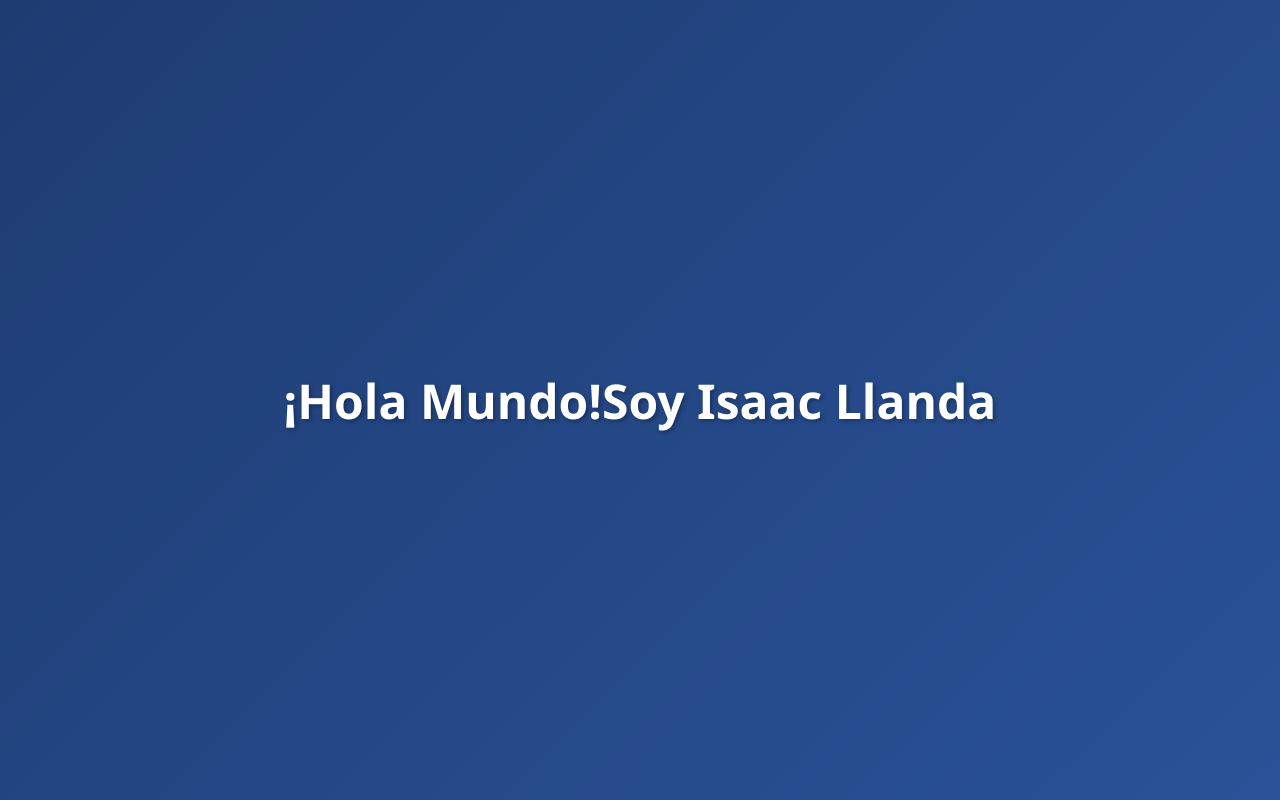
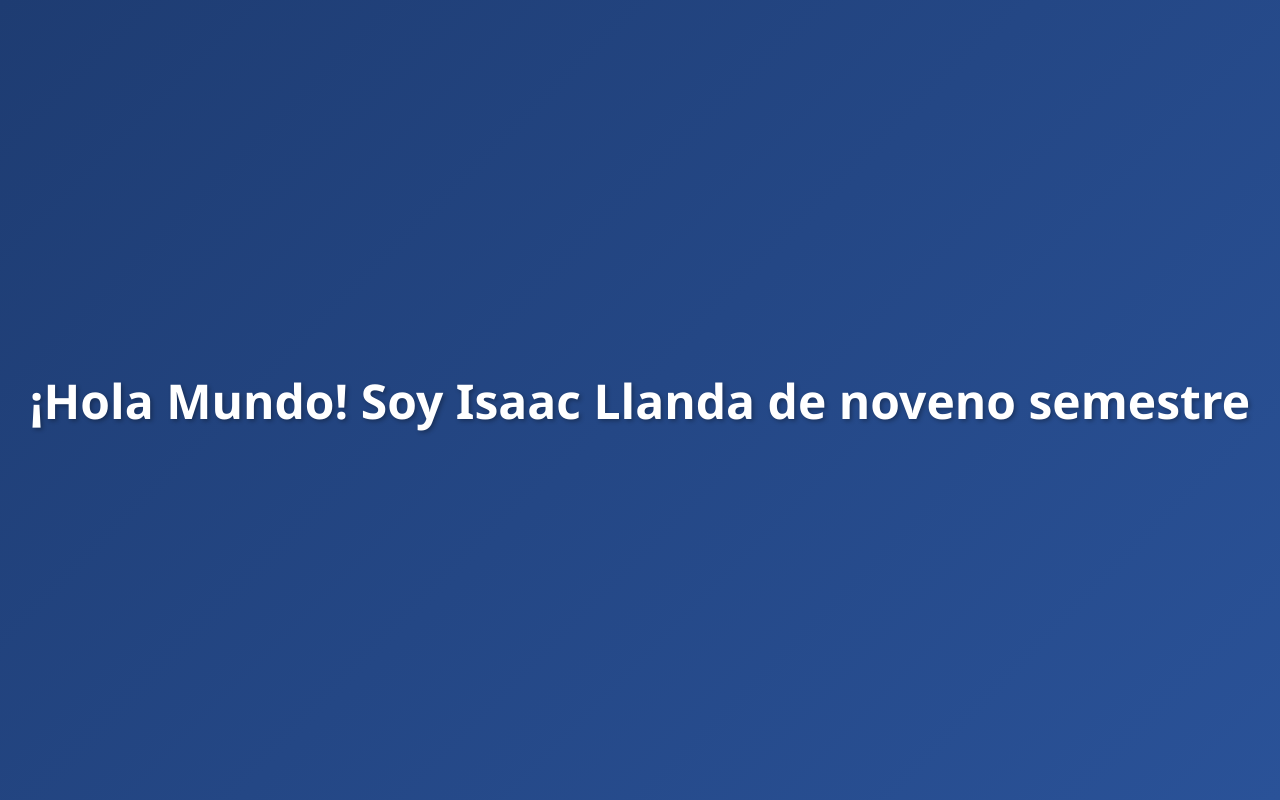
Before and after one commit to millanda29/appHola, a plain HTML site: page index.html in a window 1280 px wide. Drawn offline with Linux system fonts and the light colour scheme.

Commit message:
tercer commit

```diff
--- a/index.html
+++ b/index.html
@@ -30,6 +30,6 @@
   </style>
 </head>
 <body>
-  <h1>¡Hola Mundo!Soy Isaac Llanda</h1>
+  <h1>¡Hola Mundo! Soy Isaac Llanda de noveno semestre</h1>
 </body>
 </html>
```
